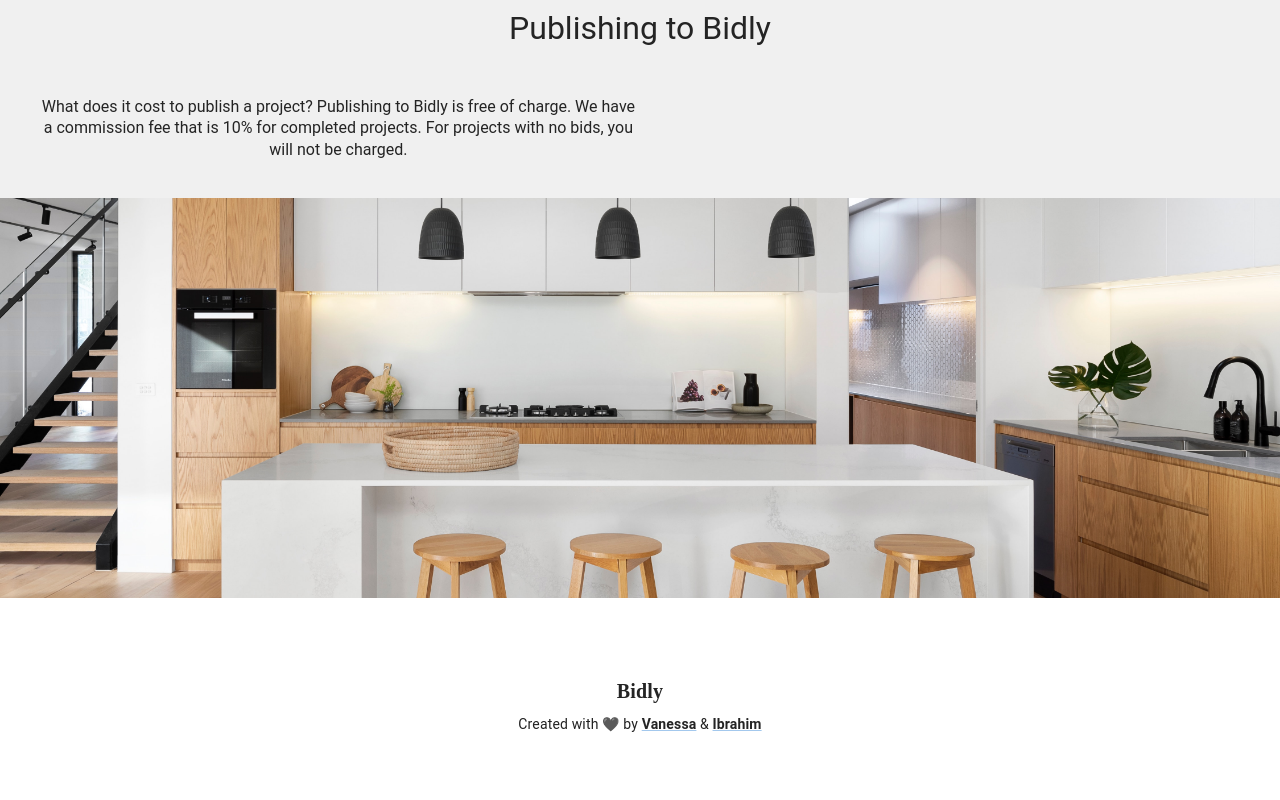
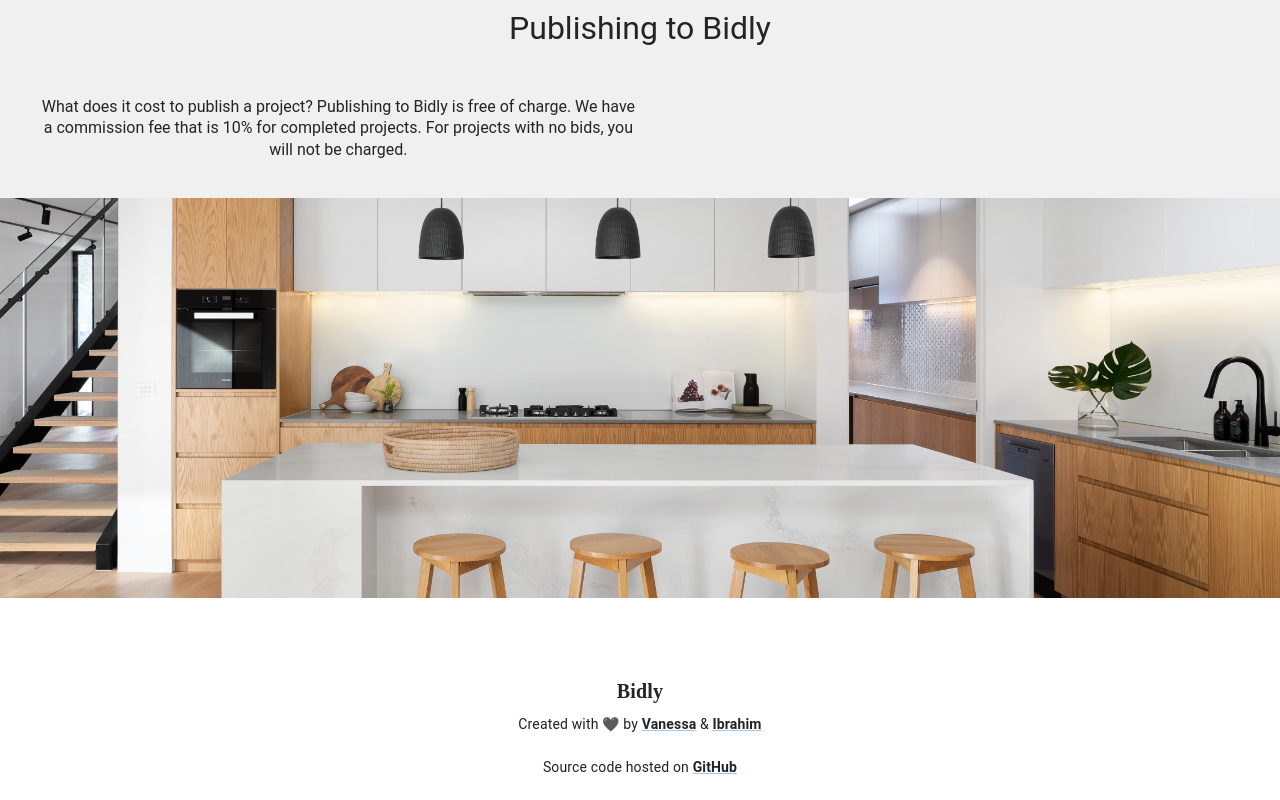
Before and after one commit to Dev-Loaders/Bidly, a Next.js app in the folder client/: page / in a window 1280 px wide. Shown: the part 1132-1932 px from the top of the page. Before the commit the page ends 1889 px from the top, so only its background shows below. Built offline with nearby package versions, Linux system fonts and the light colour scheme.

Commit message:
Updated footer with link to GitHub

```diff
--- a/client/app/Footer.tsx
+++ b/client/app/Footer.tsx
@@ -35,6 +35,19 @@ export default function Footer() {
             Ibrahim
           </Link>
         </Typography>
+        <Typography
+          variant="body2"
+          align="center"
+          style={{ marginBottom: "2%" }}
+        >
+          Source code hosted on{" "}
+          <Link
+            href={`https://github.com/Dev-Loaders/Bidly`}
+            style={{ fontWeight: "600", color: "#242424" }}
+          >
+            GitHub
+          </Link>
+        </Typography>
       </Container>
     </footer>
   );
```
